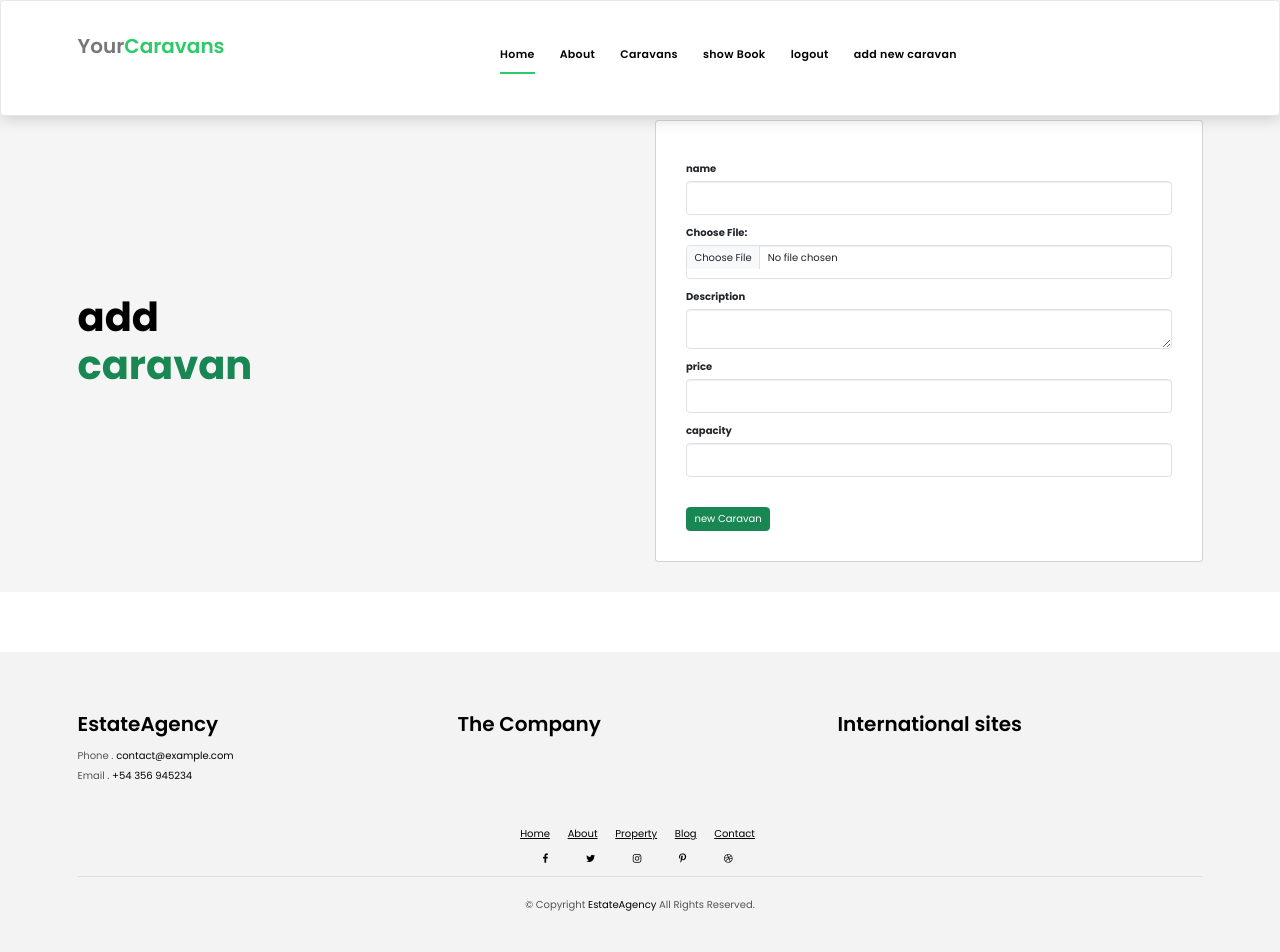
After one commit to AhmedAlhisan/YourCaravan, a Django app: page /addCaravan/ in a window 1280 px wide. The commit adds this page. Run offline with Django 4.2, Linux system fonts and the light colour scheme; the visitor is signed in with stand-in values (Sample User, id 1); some libraries are stand-ins or nearby versions.

Commit message:
admin fuctionalty part-1

```diff
--- a/caravansproject/account/views.py
+++ b/caravansproject/account/views.py
@@ -73,7 +73,7 @@ def login_page(request :HttpRequest):
                 return redirect('website:home-page')
             else:
 
-                messages.info(request, 'Inactive user , please check your email')
+                messages.error(request, 'Inactive user , please check your email')
                 return redirect('account:login')
         else:
             messages.error(request, 'Invalid username/password!')
--- a/caravansproject/website/admin.py
+++ b/caravansproject/website/admin.py
@@ -1,8 +1,9 @@
 from django.contrib import admin
-from .models import Caravan, Booking
+from .models import Caravan, Booking,ContactUs
 # Register your models here.
 
 
 
 admin.site.register(Caravan)
 admin.site.register(Booking)
+admin.site.register(ContactUs)
--- a/caravansproject/website/models.py
+++ b/caravansproject/website/models.py
@@ -10,6 +10,9 @@ class Caravan (models.Model):
     price = models.IntegerField()
     capacity = models.IntegerField()
     owner = models.ForeignKey(User,on_delete=models.CASCADE)
+    carvan_status=models.BooleanField(default=False)
+    def __str__(self) :
+        return self.name
 
 
 
--- /dev/null
+++ b/caravansproject/website/templates/website/adminAddCaravan.html
@@ -0,0 +1,75 @@
+{% extends 'website/base.html' %}
+{% load static %}
+
+{% block search %}
+<br>
+<br>
+<br>
+<br>
+<br>
+<br>
+
+<section class="">
+    <!-- Jumbotron -->
+    <div class="px-4 py-5 px-md-5 text-center text-lg-start" style="background-color: hsl(0, 0%, 96%)">
+      <div class="container">
+        <div class="row gx-lg-5 align-items-center">
+          <div class="col-lg-6 mb-5 mb-lg-0">
+            <h1 class="my-5 display-3 fw-bold ls-tight">
+              add  <br />
+              <span class="text-success">caravan</span>
+            </h1>
+            <p style="color: hsl(217, 10%, 50.8%)">
+
+            </p>
+          </div>
+
+          <div class="col-lg-6 mb-5 mb-lg-0">
+            <div class="card">
+              <div class="card-body py-5 px-md-5">
+
+    <form action="" method="POST" enctype="multipart/form-data">
+      {% csrf_token %}
+
+      <div class="mt-3">
+        <label class="form-label">name</label>
+        <input type="text" name="name" class="form-control" />
+      </div>
+      <div class="mt-3">
+          <label>Choose File:</label>
+          <input type="file" name="feature_image" class="form-control"/>
+        </div>
+
+      <div class="mt-3">
+        <label class="form-label">Description</label>
+        <textarea class="form-control" name="description"></textarea>
+      </div>
+
+      <div class="mt-3">
+        <label class="form-label">price</label>
+        <input type="number" name="price" class="form-control" />
+
+        </div>
+      <div class="mt-3">
+        <label class="form-label">capacity</label>
+        <input type="number" name="capacity" class="form-control" />
+
+        </div>
+
+
+
+        <br>
+        <br>
+        <input type="submit" class="btn btn-success" value="new Caravan" />
+
+
+
+  </form>
+
+
+
+
+    <!-- Jumbotron -->
+  </section>
+
+{% endblock %}
--- a/caravansproject/website/templates/website/base.html
+++ b/caravansproject/website/templates/website/base.html
@@ -82,9 +82,20 @@
          {% else %}
          <li class="nav-item">
            <a class="nav-link" href="{% url 'account:login' %}">login</a>
+
          </li>
 
+
+
           {% endif %}
+
+          <!-- this only for admin -->
+          <li class="nav-item">
+            <a class="nav-link" href="{% url 'website:addcaravan' %}">add new caravan</a>
+          </li>
+
+
+
         </ul>
       </div>
 
--- a/caravansproject/website/templates/website/book-caravan.html
+++ b/caravansproject/website/templates/website/book-caravan.html
@@ -76,6 +76,7 @@
 
 
 
+
 </form>
 
 
--- a/caravansproject/website/templates/website/caravan-grid.html
+++ b/caravansproject/website/templates/website/caravan-grid.html
@@ -148,10 +148,14 @@
                     </li>
                   </ul>
                 </div>
+
               </div>
             </div>
+
           </div>
+
         </div>
+
         {% endfor %}
   </section>
   <!--/ Property Grid End /-->
--- a/caravansproject/website/templates/website/caravan-single.html
+++ b/caravansproject/website/templates/website/caravan-single.html
@@ -116,6 +116,8 @@
               </div>
               <div class="col-md-12">
                 <a href="{% url 'website:booking' assigend_caravan.id %}"><button type="submit" class="btn btn-a">Book Now</button></a>
+                <a href="{% url 'website:update' assigend_caravan.id %}"><button type="submit" class="btn btn-a">edit</button></a>
+                <a href="{% url 'website:delete' assigend_caravan.id %}"><button type="submit" class="btn btn-a">delete</button></a>
               </div>
 
             </div>
--- a/caravansproject/website/urls.py
+++ b/caravansproject/website/urls.py
@@ -9,6 +9,10 @@ urlpatterns = [
     path('caravan/<caravan_id>' , views.show_details_of_caravans , name='caravan-detailes'),
     path('booking/<caravan_id>',views.bookCaravan ,name='booking'),
     path('showBook/', views.showUserbook , name='showBook'),
+    path('addCaravan/' , views.addCaravan , name='addcaravan'),
+    path('editcaravan/<caravan_id>',views.updateCaravan ,name='update'),
+    path('delete/<caravan_id>',views.deleteCaravan, name='delete')
+
 
 
 ]
--- a/caravansproject/website/views.py
+++ b/caravansproject/website/views.py
@@ -1,10 +1,10 @@
 from django.shortcuts import render , redirect
 from django.http import HttpRequest, HttpResponse
-from . models import Caravan , Booking
+from . models import Caravan , Booking , ContactUs
 from django.contrib import messages
-import stripe
+
 from django.conf import settings
-from django.views import View
+
 
 
 # Create your views here.
@@ -20,6 +20,13 @@ def caravanList(request :HttpRequest):
 
     return render(request , 'website/caravan-grid.html' , {'all_carvans':all_carvans})
 
+def addCaravan(request :HttpRequest):
+    '''add new caravan by admin '''
+    if request.user.is_staff:
+        if request.method == 'POST':
+            new_caravan=Caravan(name=request.POST['name'],feature_image=request.FILES['feature_image'],description=request.POST['description'],price=request.POST['price'],capacity=request.POST['capacity'],owner=request.user, carvan_status=True)
+            new_caravan.save()
+        return render(request , 'website/adminAddCaravan.html')
 
 def show_details_of_caravans(request :HttpRequest , caravan_id):
     assigend_caravan = Caravan.objects.get(id = caravan_id)
@@ -50,4 +57,33 @@ def showUserbook(request : HttpRequest ):
         bookinUser = request.user.get_username
         show_booked = Booking.objects.filter(bookinUser = request.user.id)
         return render(request , 'website/show-user-book.html', {'show_booked':show_booked , 'bookinUser':bookinUser})
-    return redirect('patient:signin')
+    return redirect('account:login')
+
+
+def updateCaravan(request : HttpRequest , caravan_id):
+    if request.user.is_staff:
+        selected_caravan = Caravan.objects.get(id=caravan_id)
+        if request.method == 'POST':
+            if 'name' in request.POST:
+                selected_caravan.name = request.POST['name']
+            if 'description' in request.POST:
+                selected_caravan.description=request.POST['description']
+            if 'price' in request.POST:
+                selected_caravan.price = request.POST['price']
+            if 'capacity' in request.POST:
+                selected_caravan.capacity=request.POST['capacity']
+            if 'carvan_status' in request.POST:
+                selected_caravan.carvan_status=request.POST['carvan_status']
+            if "feature_image" in request.FILES:
+                selected_caravan.feature_image=request.POST['feature_image']
+            selected_caravan.save()
+            messages.success(request , 'selected Caravan updated succesfuly')
+        return render(request , 'website/adminEditCaravan.html' , {'selected_caravan':selected_caravan})
+    return redirect('website:home-page')
+
+def deleteCaravan(request: HttpRequest , caravan_id):
+    if request.user.is_staff:
+        selected_caraven = Caravan.objects.get(id=caravan_id)
+        selected_caraven.delete()
+        messages.success(request , 'selected Caravan , deleted succesfuly')
+        return redirect('website:home-page')
```
Also changed, not shown: caravansproject/website/templates/website/adminEditCaravan.html (added, +85 -0 lines), caravansproject/media/images/pexels-amine-ispir-13200163.jpg (added), caravansproject/website/migrations/0006_caravan_owner_contactus.py (added), caravansproject/website/migrations/0007_caravan_carvan_status.py (added), 3 other files.
